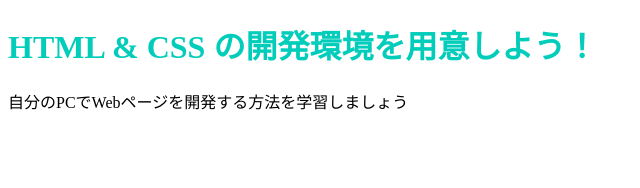
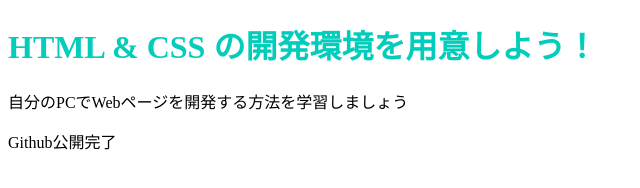
Before and after one commit to m2u4a/m2u4a.github.io, a plain HTML site: page index.html in a window 1280 px wide. Shown: the whole page, without its empty margins (0-640 px from the left). Drawn offline with Linux system fonts and the light colour scheme.

Commit message:
Update index.html

```diff
--- a/index.html
+++ b/index.html
@@ -8,5 +8,6 @@
   <body>
     <h1 class="title">HTML & CSS の開発環境を用意しよう！</h1>
     <p>自分のPCでWebページを開発する方法を学習しましょう</p>
+    <p>Github公開完了</p>
   </body>
 </html>
```
